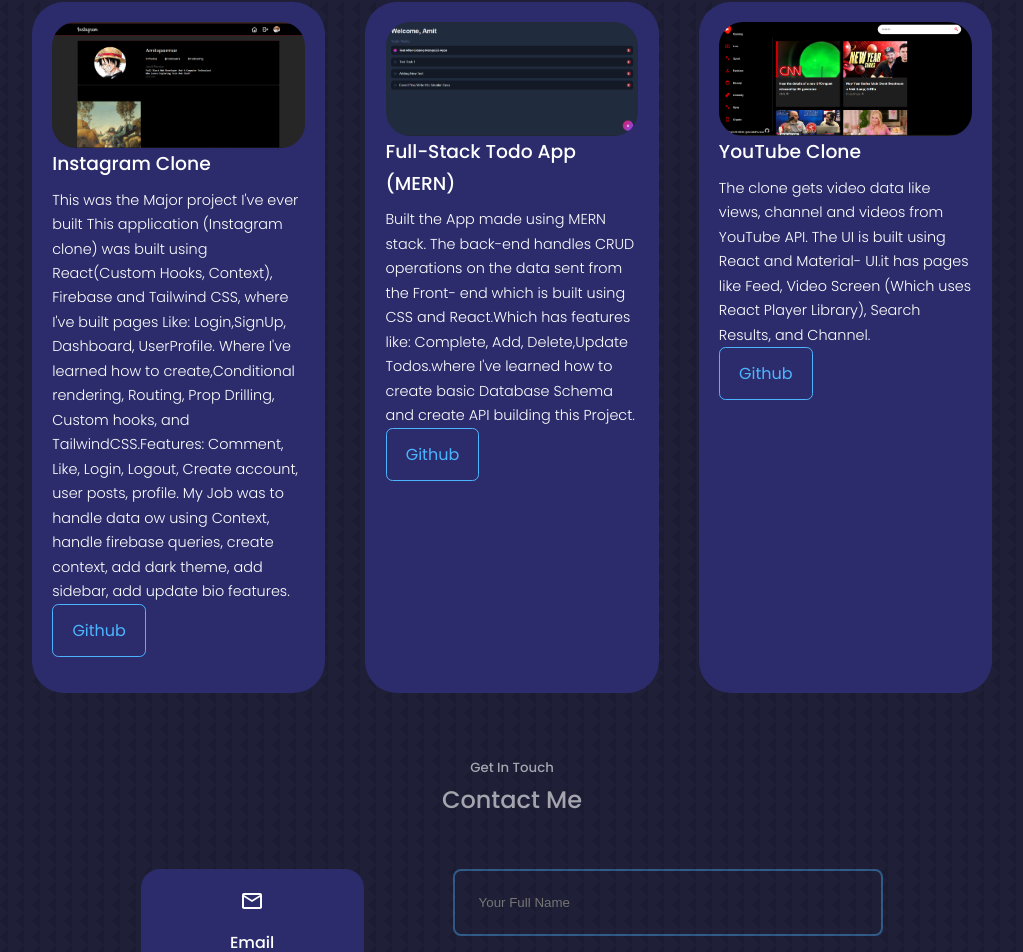
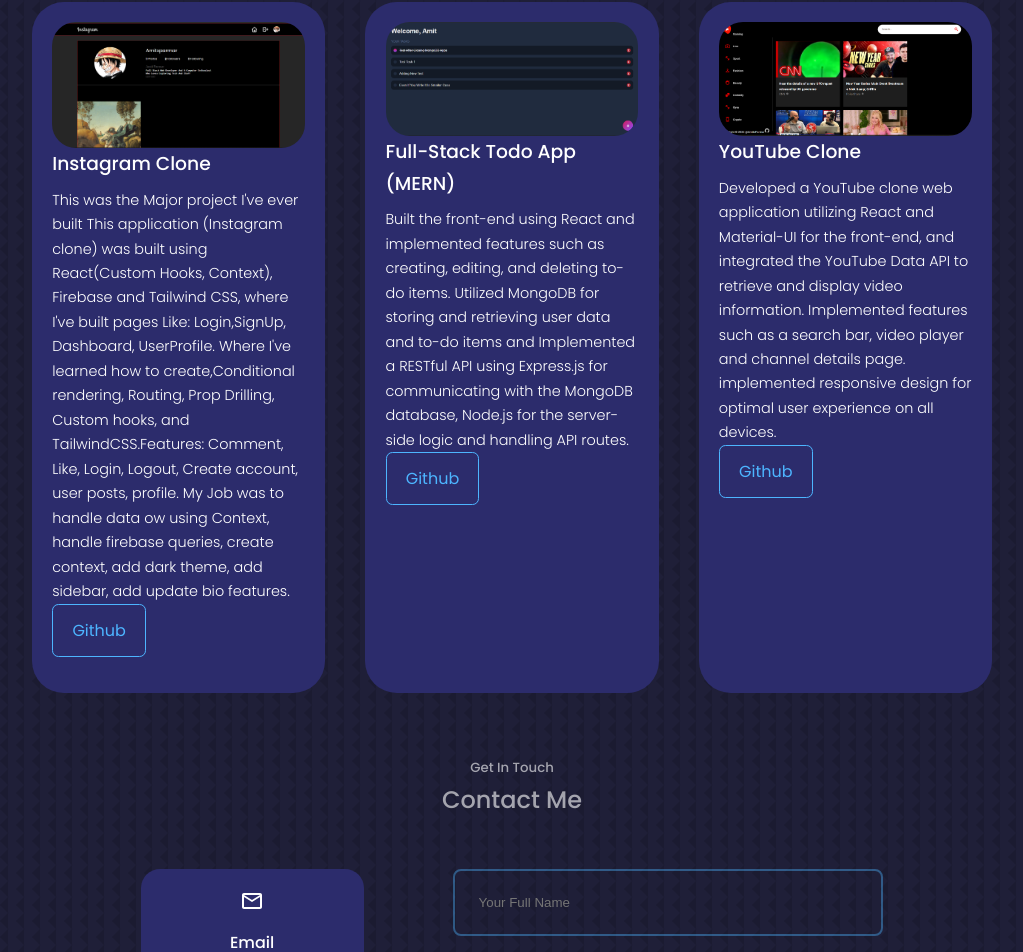
Before and after one commit to AmitxParmar/React-Portfolio, a React (Create React App) app: page / in a window 1280 px wide. Shown: the part 2271-3223 px from the top of the page, without its empty margins (128-1151 px from the left). Built offline with nearby package versions, Linux system fonts and the light colour scheme.

Commit message:
edit resume

```diff
--- a/src/components/portfolio/Portfolio.jsx
+++ b/src/components/portfolio/Portfolio.jsx
@@ -18,14 +18,17 @@ const data = [
         image: MERNTodo,
         title: "Full-Stack Todo App (MERN)",
         github: "https://github.com/AmitxParmar/MERN-TODO-APP",
-        description: "Built the App made using MERN stack. The back-end handles CRUD operations on the data sent from the Front- end which is built using CSS and React.Which has features like: Complete, Add, Delete,Update Todos.where I've learned how to create basic Database Schema and create API building this Project."
+        description: `Built the front-end using React and implemented features such as creating, editing, and deleting to-do items.
+        Utilized MongoDB for storing and retrieving user data and to-do items and Implemented a RESTful API using Express.js for communicating with the MongoDB database, Node.js for the server-side logic and handling API routes.`
     },
     {
         id: 3456,
         image: youTubeClone,
         title: "YouTube Clone",
         github: "https://github.com/AmitxParmar/Youtube-Clone",
-        description: "The clone gets video data like views, channel and videos from YouTube API. The UI is built using React and Material- UI.it has pages like Feed, Video Screen (Which uses React Player Library), Search Results, and Channel."
+        description: `
+        Developed a YouTube clone web application utilizing React and Material-UI for the front-end, and integrated the YouTube Data API to retrieve and display video information.
+        Implemented features such as a search bar, video player and channel details page. implemented responsive design for optimal user experience on all devices.`
     },
 ];
 
```
